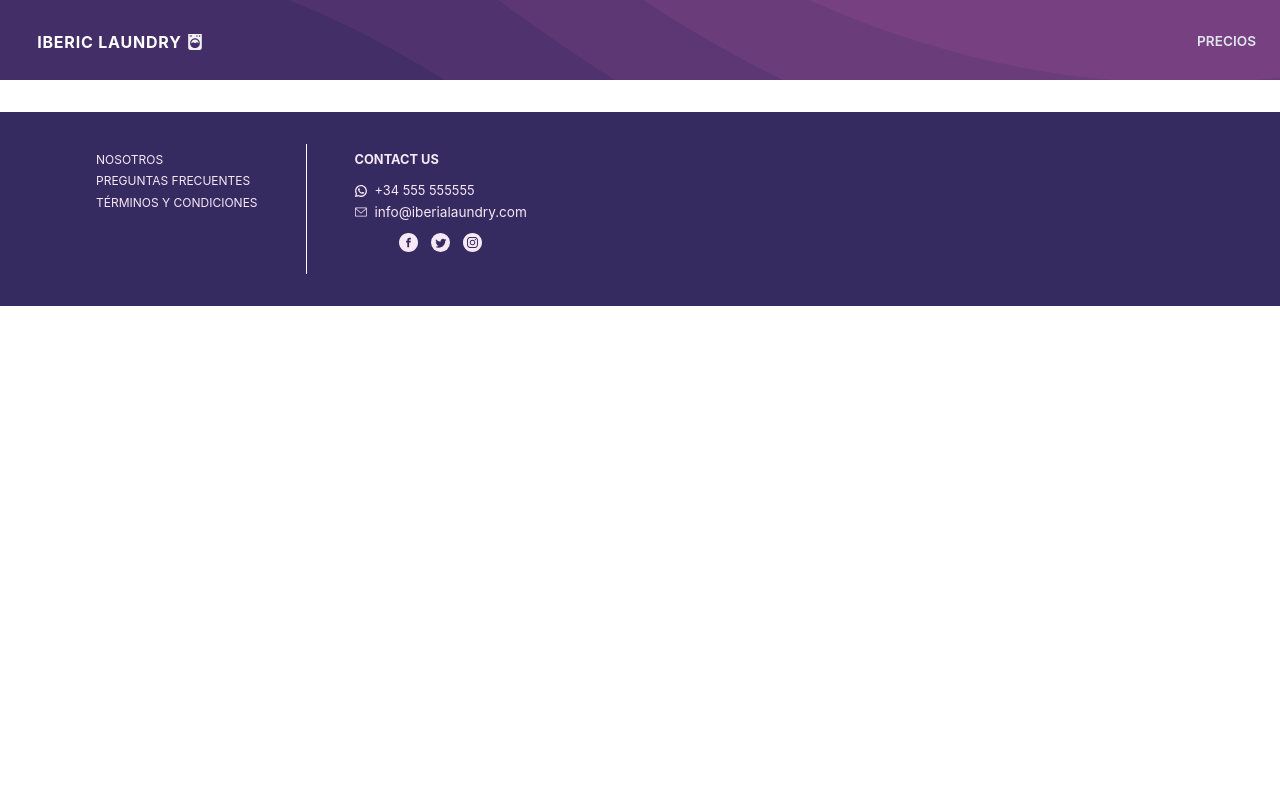
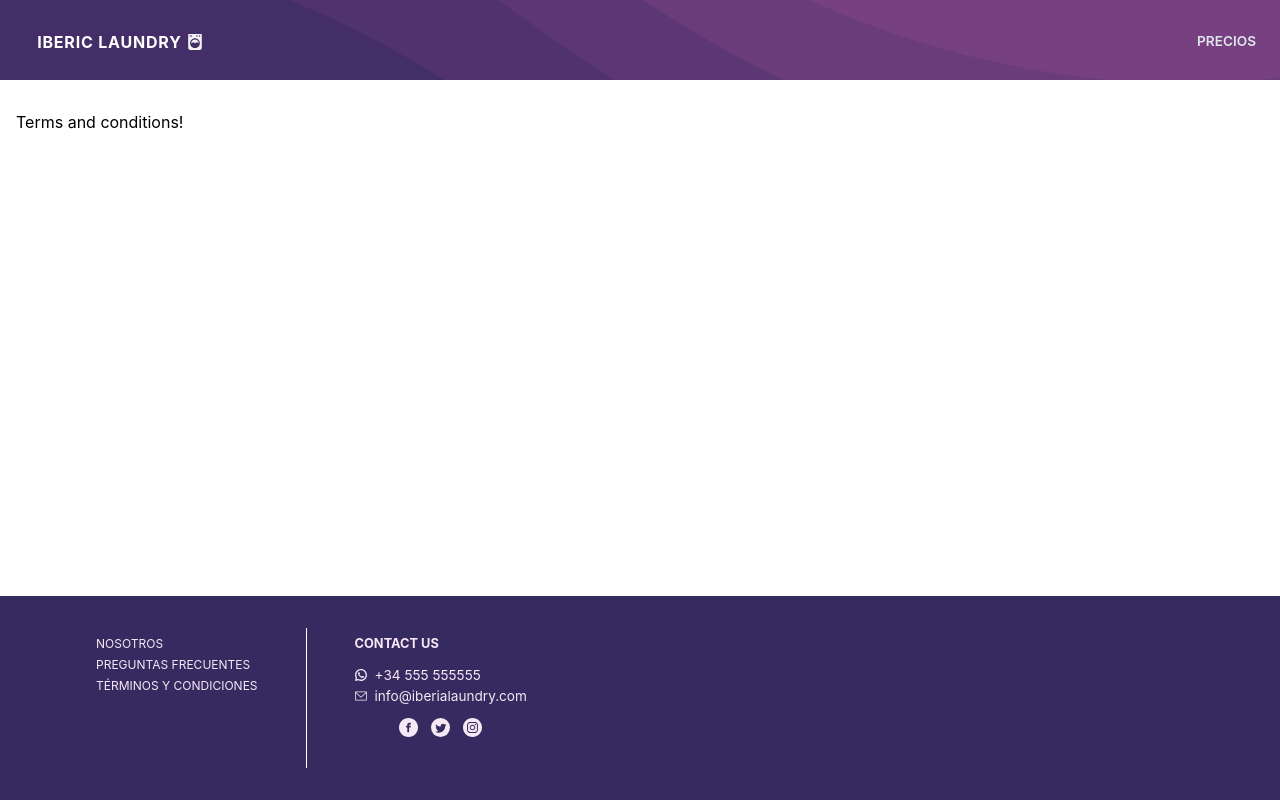
Before and after one commit to yngrdyn/delundry, a React (Create React App) app: page /terms-and-conditions in a window 1280 px wide. Built offline with nearby package versions, Linux system fonts and the light colour scheme.

Commit message:
footer section

```diff
--- a/src/components/footer/index.js
+++ b/src/components/footer/index.js
@@ -23,16 +23,16 @@ class Footer extends Component {
               <span>Contact Us</span>
               <div className="contact-us-item">
                 <img src={whatsapp} alt="icono de whatsapp"></img>
-                <span>+34 555 555555</span>
+                <span><a href="whatsapp://send?abid=+34555555555&text=Hello%2C%20World!">+34 555 555555</a></span>
               </div>
               <div className="contact-us-item">
                 <img src={envelope} alt="icono de email"></img>
                 <span><a href="mailto:info@iberialaundry.com">info@iberialaundry.com</a></span>
               </div>
               <div className="contact-us-item social">
-                <img src={facebook} alt="icono de facebook"></img>
-                <img src={twitter} alt="icono de twitter"></img>
-                <img src={instagram} alt="icono de twitter"></img>
+                <a href="https://www.facebook.com"><img src={facebook} alt="icono de facebook"></img></a>
+                <a href="https://www.twitter.com"><img src={twitter} alt="icono de twitter"></img></a>
+                <a href="https://www.instagram.com"><img src={instagram} alt="icono de twitter"></img></a>
               </div>
             </div>
           </div>
--- a/src/components/pricing/index.css
+++ b/src/components/pricing/index.css
@@ -1,3 +1,3 @@
-.pricing {
+.terms-and-conditions {
     padding: 0 1rem;
 }
--- a/src/components/routing/index.js
+++ b/src/components/routing/index.js
@@ -10,6 +10,7 @@ import Footer from '../footer';
 import HowWeDoIt from "../how-we-do-it";
 import Navbar from "../navbar";
 import Pricing from "../pricing";
+import TermsAndConditions from "../terms-and-conditions";
 
 class Routes extends Component {
 
@@ -23,7 +24,7 @@ class Routes extends Component {
 
     render() {
         return (
-            <div>
+            <IberiaLaundry>
                 <Navbar
                     navbarState={this.state.navbarOpen}
                     handleNavbar={this.handleNavbar}
@@ -35,9 +36,10 @@ class Routes extends Component {
                     <Route path="/pricing" component={Pricing} />
                     <Route path="/contact-us" component={ContactUs} />
                     <Route path="/faqs" component={Faqs} />
+                    <Route path="/terms-and-conditions" component={TermsAndConditions} />
                 </Wrapper>
                 <Footer></Footer>
-            </div>
+            </IberiaLaundry>
         )
     }
 
@@ -47,4 +49,11 @@ export default Routes
 
 const Wrapper = styled.div`
   padding: 7rem 0 0;
+  flex-grow: 1;
 `;
+
+const IberiaLaundry = styled.div`
+  display: flex;
+  flex-direction: column;
+  min-height: 100vh;
+`;
--- /dev/null
+++ b/src/components/terms-and-conditions/index.css
@@ -0,0 +1,3 @@
+.pricing {
+    padding: 0 1rem;
+}
--- /dev/null
+++ b/src/components/terms-and-conditions/index.js
@@ -0,0 +1,15 @@
+import React, { Component } from 'react';
+
+import './index.css';
+
+class TermsAndConditions extends Component {
+  render() {
+    return (
+      <div className="terms-and-conditions">
+          Terms and conditions!
+      </div>
+    );
+  }
+}
+
+export default TermsAndConditions;
```
